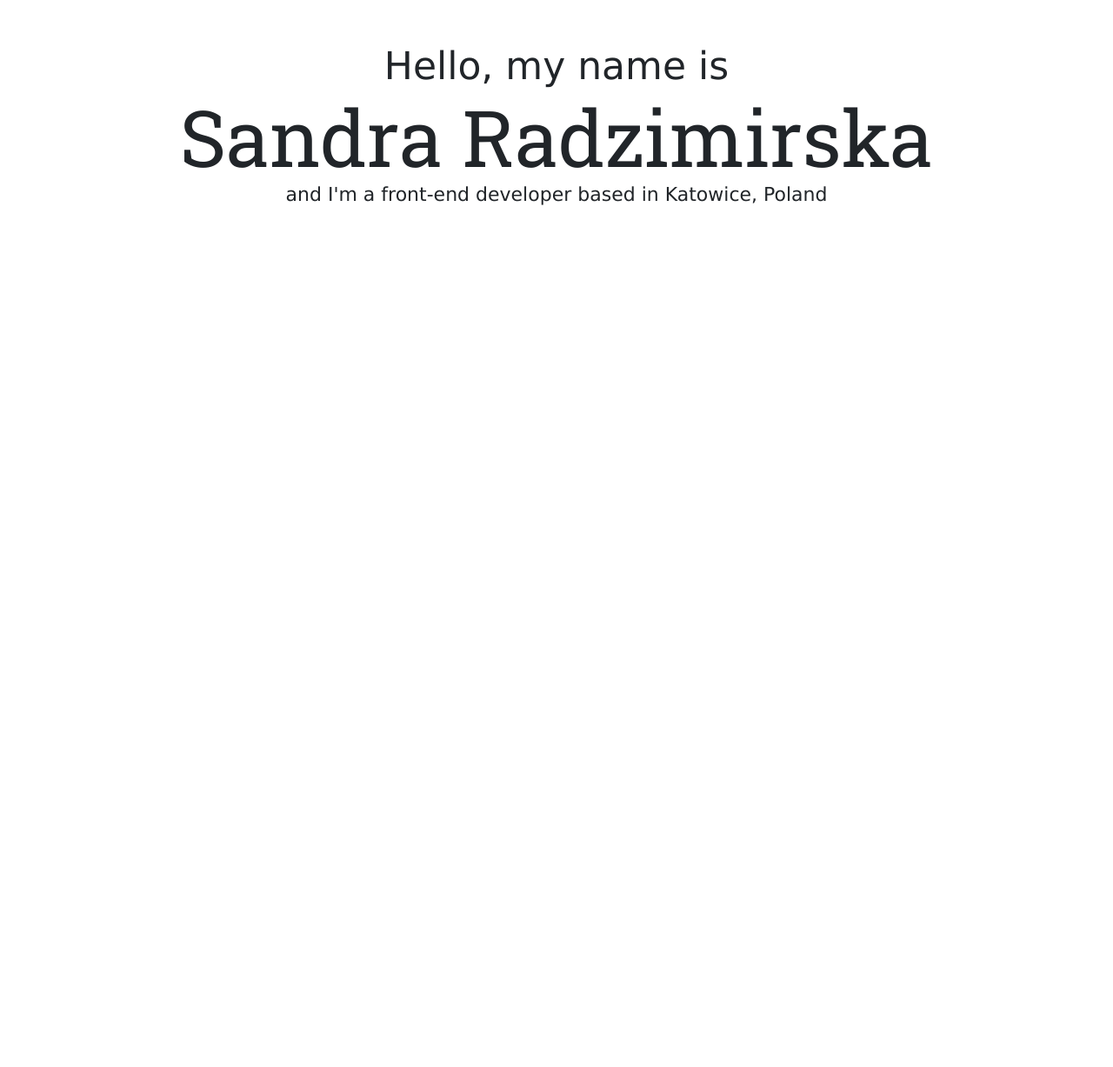
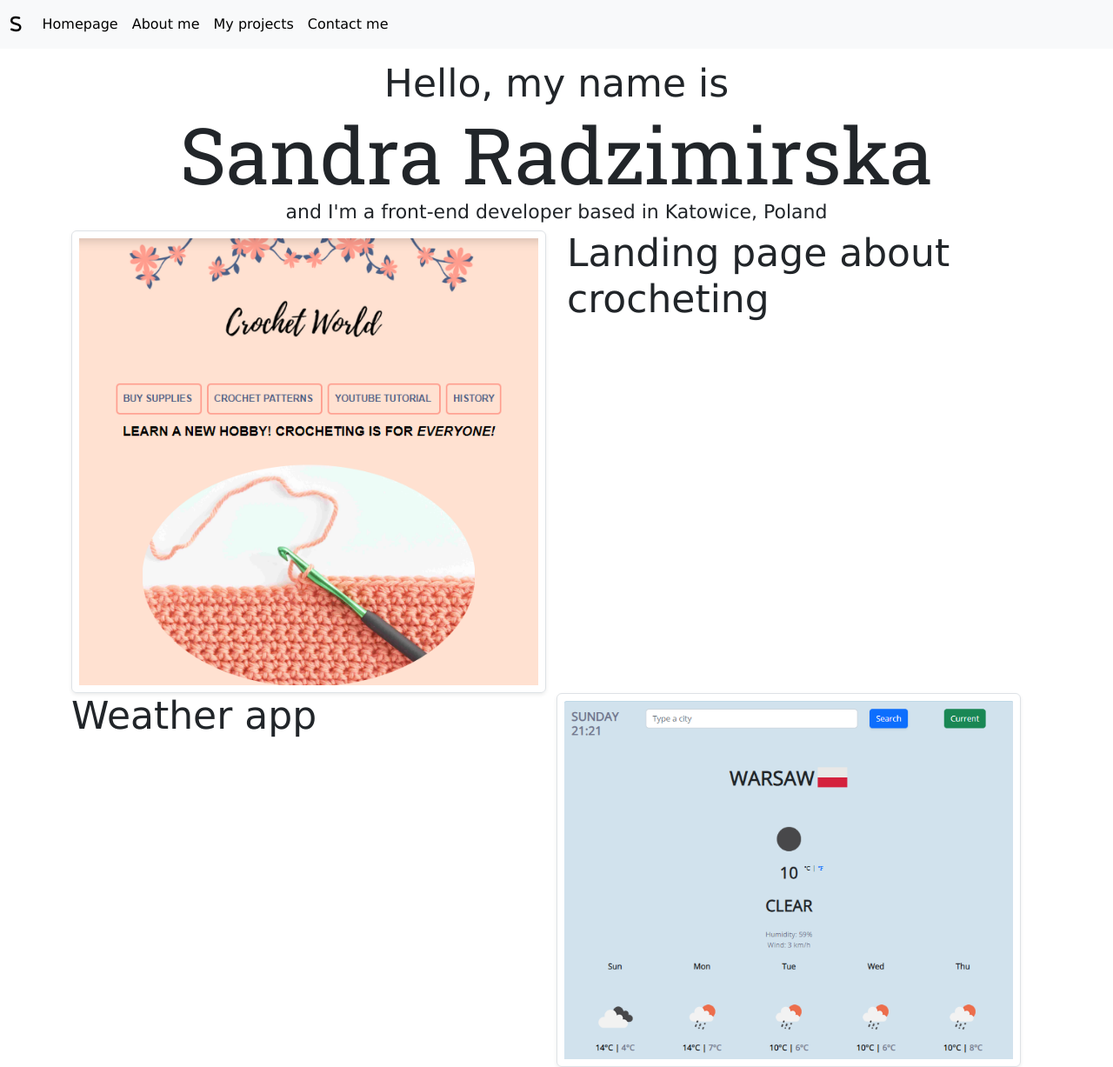
Before and after one commit to radzimirskasandra/responsive-portfolio-project, a plain HTML site: page index.html in a window 1280 px wide. Shown: the whole page at 87% size. Before the commit the page ends 800 px from the top, so only its background shows below. Drawn offline with nearby package versions, Linux system fonts and the light colour scheme.

Commit message:
navigation bar
added fixed navigation bar at the top of the page + pictures

```diff
--- a/index.html
+++ b/index.html
@@ -29,10 +29,71 @@
     />
   </head>
   <body>
+    <div class="navigation-bar">
+      <nav class="navbar navbar-expand-lg bg-body-tertiary">
+        <div class="container-fluid">
+          <a class="navbar-brand" href="/index.html"
+            ><i class="fa-solid fa-s"></i
+          ></a>
+          <button
+            class="navbar-toggler"
+            type="button"
+            data-bs-toggle="collapse"
+            data-bs-target="#navbarNavAltMarkup"
+            aria-controls="navbarNavAltMarkup"
+            aria-expanded="false"
+            aria-label="Toggle navigation"
+          >
+            <span class="navbar-toggler-icon"></span>
+          </button>
+          <div class="collapse navbar-collapse" id="navbarNavAltMarkup">
+            <div class="navbar-nav">
+              <a class="nav-link active" aria-current="page" href="/index.html"
+                >Homepage</a
+              >
+              <a class="nav-link active" href="/about-me.html">About me</a>
+              <a class="nav-link active" href="/my-projects.html"
+                >My projects</a
+              >
+              <a class="nav-link active" href="/about-me.html#contact-me"
+                >Contact me</a
+              >
+            </div>
+          </div>
+        </div>
+      </nav>
+    </div>
     <h2 class="centered">Hello, my name is</h2>
     <h1 class="centered">Sandra Radzimirska</h1>
     <h3 class="centered">
       and I'm a front-end developer based in Katowice, Poland
     </h3>
+
+    <div class="container">
+      <div class="row">
+        <div class="col-sm-6">
+          <img
+            src="/images/crochet-world.png"
+            alt="Image of a page about crocheting"
+            class="img-fluid rounded shadow-sm p-2 border"
+          />
+        </div>
+        <div class="col-sm-6">
+          <h2>Landing page about crocheting</h2>
+        </div>
+        <div class="row">
+          <div class="col-sm-6">
+            <h2>Weather app</h2>
+          </div>
+          <div class="col-sm-6">
+            <img
+              src="/images/weather-app-JS.png"
+              alt="Image of a weather app"
+              class="img-fluid rounded shadow-sm p-2 border"
+            />
+          </div>
+        </div>
+      </div>
+    </div>
   </body>
 </html>
--- a/styles.css
+++ b/styles.css
@@ -1,6 +1,12 @@
+:root {
+  --primary-color: #ffb86b;
+  --secondary-color: #f5f2fe;
+  --box-shadow: 0 5px 10px rgba(0, 0, 0, 0.3);
+}
+
 body {
   font-family: "Lucida Grande", "Lucida Sans Unicode", sans-serif;
-  margin-top: 50px;
+  margin-top: 70px;
 }
 
 h1 {
@@ -21,3 +27,10 @@ h3 {
 .centered {
   text-align: center;
 }
+
+.navigation-bar {
+  position: fixed;
+  width: 100%;
+  margin: 0;
+  top: 0;
+}
```
